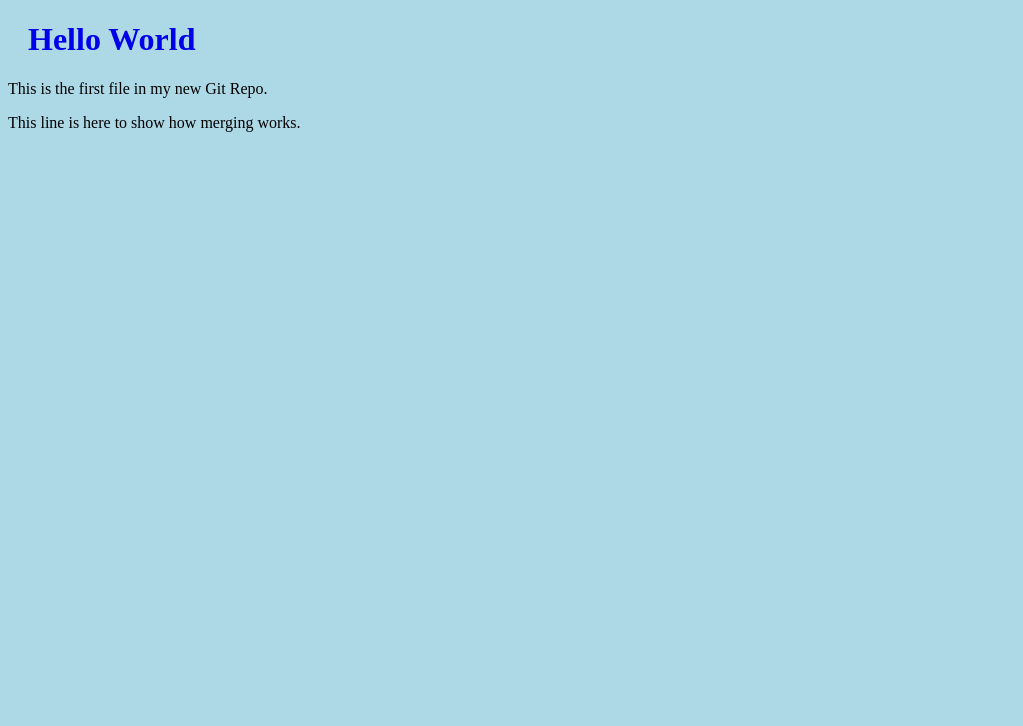
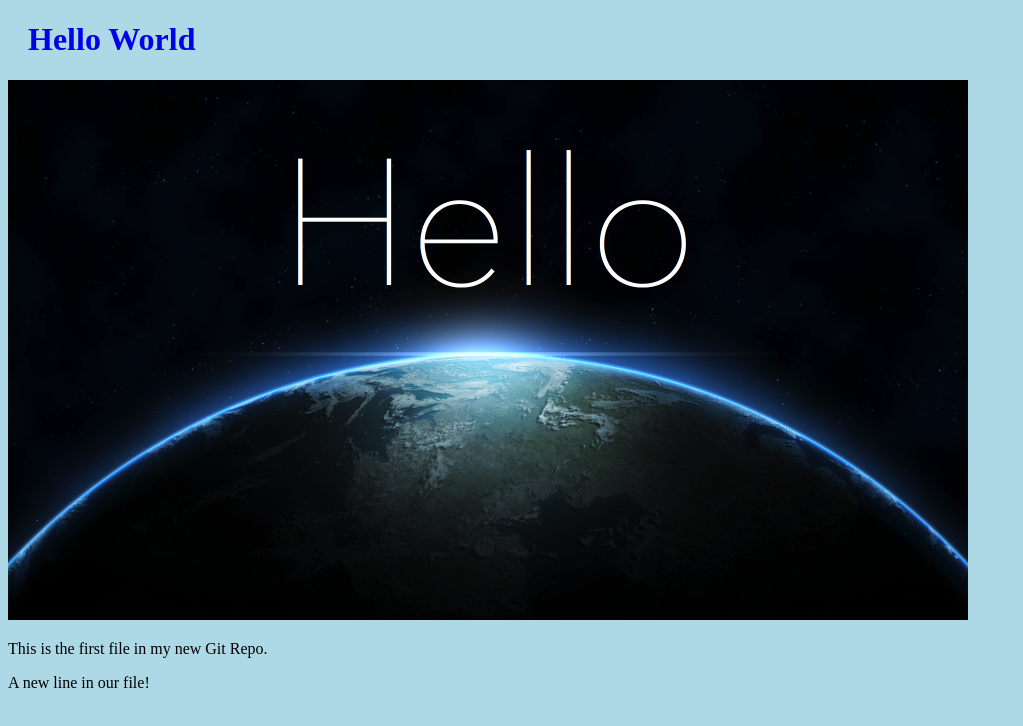
Before and after one commit to Popayi/hello-world, a plain HTML site: page index.html in a window 1280 px wide. Shown: the whole page, without its empty margins (0-1023 px from the left). Drawn offline with Linux system fonts and the light colour scheme.

Commit message:
Added an image to hello world.

```diff
--- a/index.html
+++ b/index.html
@@ -7,8 +7,10 @@
 <body>
 
 <h1>Hello World</h1>
+<div><img src="img_hello_world.jpg" alt="Hello World from Space"
+style="width:100%;max-width:960px"></div>
 <p>This is the first file in my new Git Repo.</p>
-<p>This line is here to show how merging works.</p>
+<p>A new line in our file!</p>
 
 </body>
 </html>
```
Also changed, not shown: img_hello_world.jpg (added).
